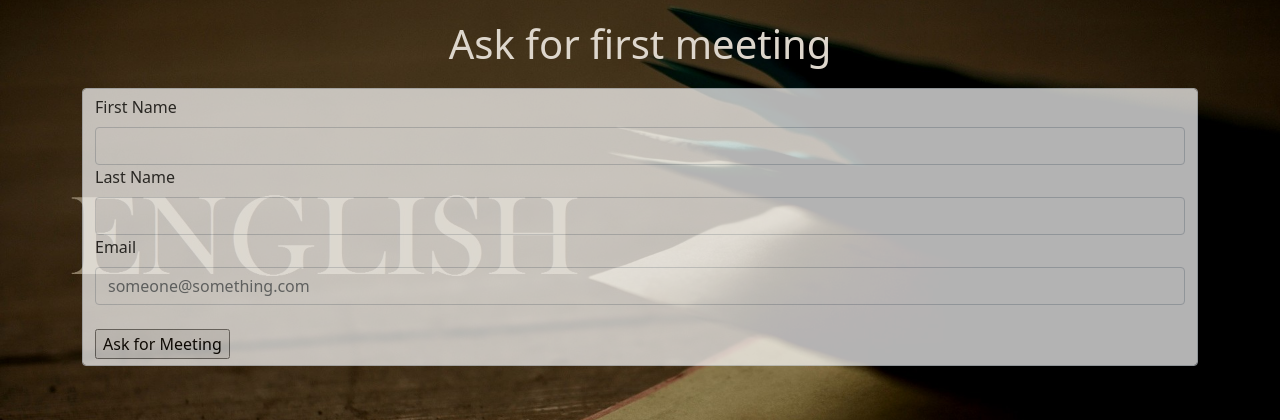
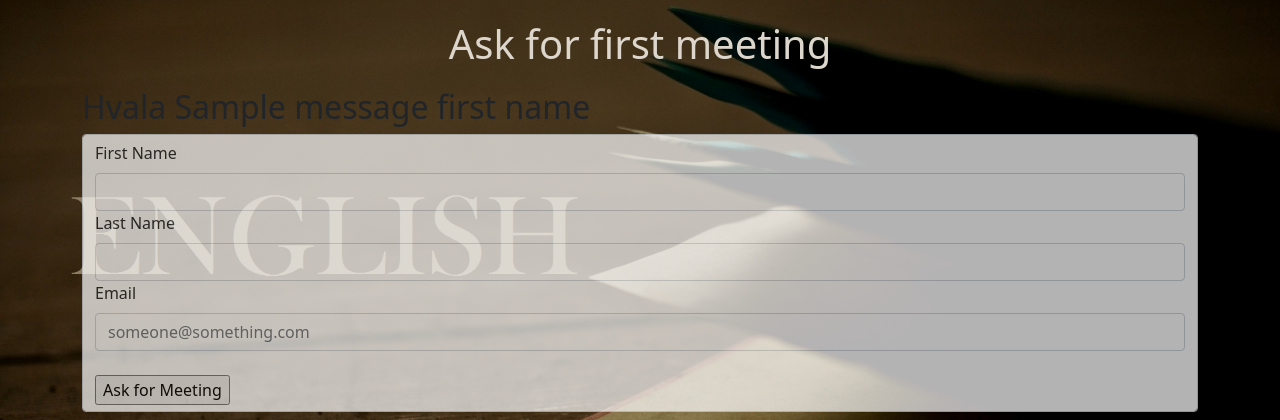
Before and after one commit to ringomag/skolaProject, a Django app: template skola/templates/first_meeting.html in a window 1280 px wide. Shown: the part 56-476 px from the top of the page. Run offline with Django 3.2, Linux system fonts and the light colour scheme; tables that the repository leaves empty hold one stand-in row (values such as "Sample post"); the template is opened without the code that fills it: values that come from a table or form of the project are taken from there, most other values are stand-ins (such as "Sample title", 1, 10 or a date in 2020).

Commit message:
first meeting with mail

```diff
--- a/skola/forms.py
+++ b/skola/forms.py
@@ -1,7 +1,7 @@
 from django import forms
 from django.forms.fields import CharField
 
-class FirstMeeting(forms.Form):
-    firstName=forms.CharField(widget=forms.TextInput(attrs={'class':'form-control'}))
-    lastName=forms.CharField(max_length=30, widget=forms.TextInput(attrs={'class':'form-control'}))
-    email=forms.EmailField(max_length=50, widget=forms.EmailInput(attrs={'class': 'form-control', 'placeholder':"someone@something.com"}))
+class FirstMeetingForm(forms.Form):
+    first_name=forms.CharField(max_length=30, widget=forms.TextInput(attrs={'class':'form-control'}) )
+    last_name=forms.CharField(max_length=30, widget=forms.TextInput(attrs={'class':'form-control'}) )
+    email=forms.EmailField(max_length=50, widget=forms.EmailInput(attrs={'class':'form-control', 'placeholder':"someone@something.com"}) )
--- a/skola/templates/first_meeting.html
+++ b/skola/templates/first_meeting.html
@@ -7,14 +7,20 @@
 {% endblock %}
 
 {% block content %}
+
 <div class="row">
     <div class="col">
-        <form action="POST" class="form-control" style="opacity: 0.7">
+        {% if message_first_name %}
+        <h2>Hvala {{message_first_name}}</h2>
+        {% endif %}
+
+        <form method="POST" class="form-control" style="opacity: 0.7">
             {% csrf_token %}
-            <label for="firstName.id_for_label" class="form-label">First Name</label>
-            {{form.firstName}}
-            <label for="lastName.id_for_label" class="form-label">Last Name</label>
-            {{form.firstName}}
+            {{ form.non_field_errors }}
+            <label for="first_name.id_for_label" class="form-label">First Name</label>
+            {{form.first_name}}
+            <label for="last_name.id_for_label" class="form-label">Last Name</label>
+            {{form.last_name}}
             <label for="email.id_for_label" class="form-label">Email</label>
             {{form.email}}
             <br>
--- a/skola/urls.py
+++ b/skola/urls.py
@@ -1,11 +1,12 @@
 from django.urls import path
 from . import views
+from .views import FirstMeetingView
 
 urlpatterns = [
     path('', views.index, name="index"),
     path('about/', views.about, name="about"),
     path('programs/', views.programs, name="programs"),
-    path('first_meeting', views.firstMeeting, name="first_meeting"),
+    path('first_meeting/', FirstMeetingView.as_view(), name="first_meeting"),
     path('blog/', views.blog, name="blog"),
 
 ]
```
Also changed, not shown: skola/views.py (+36 -5 lines), skolaProject/settings.py (+9 -0 lines), 1 other file.
